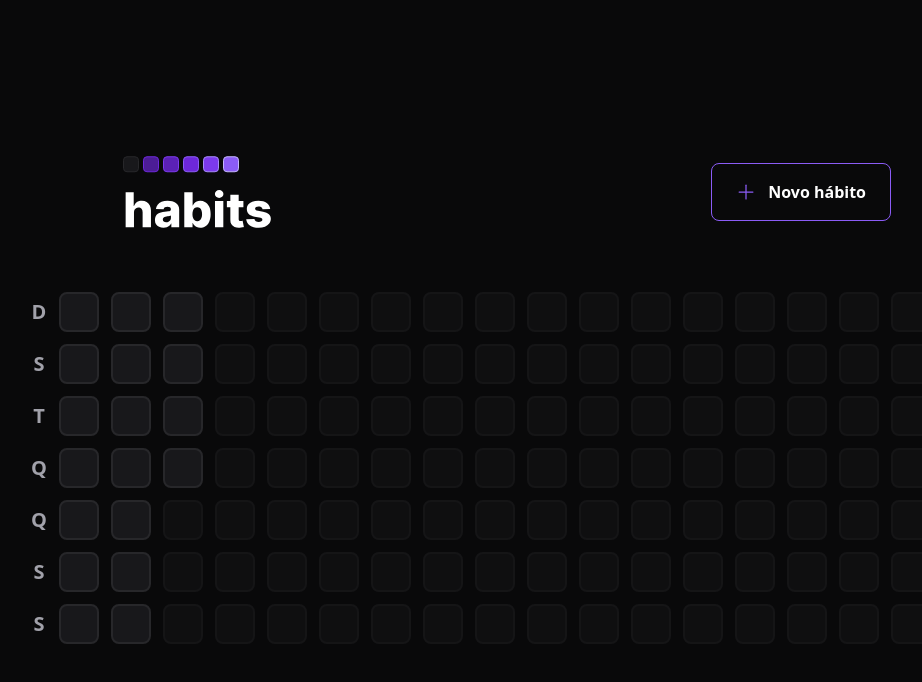
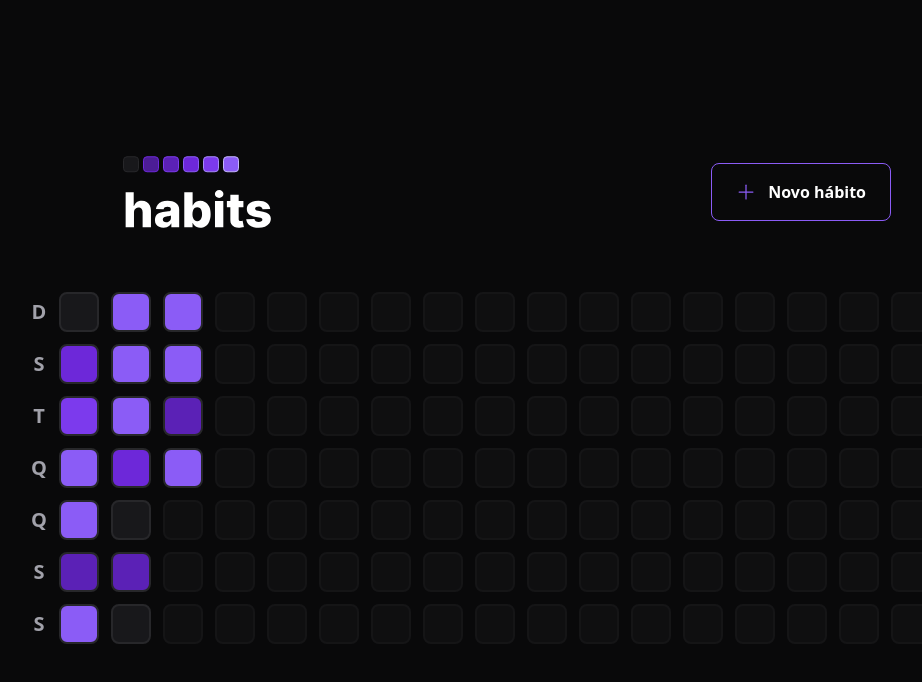
Before and after one commit to celiovjunior/habit-project, a React (Vite) app in the folder web/: page / in a window 1280 px wide. Shown: the top 682 px of the page, without its empty margins (133-1055 px from the left). Built offline with nearby package versions, Linux system fonts and the light colour scheme.

Commit message:
feat: styling different levels of progress to rendering shades of purple at the screen

```diff
--- a/web/package.json
+++ b/web/package.json
@@ -11,6 +11,7 @@
   "dependencies": {
     "@radix-ui/react-dialog": "^1.0.2",
     "@radix-ui/react-popover": "1.0.3",
+    "clsx": "^1.2.1",
     "dayjs": "^1.11.7",
     "phosphor-react": "^1.4.1",
     "react": "^18.2.0",
--- a/web/src/components/HabitDay.tsx
+++ b/web/src/components/HabitDay.tsx
@@ -1,20 +1,31 @@
 import * as Popover from '@radix-ui/react-popover';
+import clsx from 'clsx';
 import { ProgressBar } from './ProgressBar';
 
-// interface HabitDayProps {
-//   completed: number;
-// }
+interface HabitDayProps {
+  amount: number;
+  completed: number;
+}
 
-function HabitDay() {
+function HabitDay({completed, amount}: HabitDayProps) {
+  const completedPercentage = Math.round((completed / amount) * 100)
+
   return(
     <Popover.Root>
-      <Popover.Trigger className="bg-zinc-900 w-10 h-10 border-2 border-zinc-800 rounded-lg" />
+      <Popover.Trigger className={clsx('"bg-zinc-900 w-10 h-10 border-2 border-zinc-800 rounded-lg', {
+        'bg-zinc-900 border-zinc-800': completedPercentage === 0,
+        'bg-violet-900 border-violet-600': completedPercentage > 0 && completedPercentage < 20,
+        'bg-violet-800 border-violet-600': completedPercentage >= 20 && completedPercentage < 40,
+        'bg-violet-700 border-violet-500': completedPercentage >= 40 && completedPercentage < 60,
+        'bg-violet-600 border-violet-500': completedPercentage >= 60 && completedPercentage < 80,
+        'bg-violet-500 border-violet-400': completedPercentage >= 80,
+      })} />
         <Popover.Portal>
           <Popover.Content className="min-w-[320px] w-full p-6 rounded-2xl bg-zinc-900 flex flex-col">
             <span className="font-semibold text-zinc-400">quinta-feira</span>
             <span className="mt-1 font-extrabold leading-tight text-3xl">19/01</span>
 
-            <ProgressBar progress={60} />
+            <ProgressBar progress={completedPercentage} />
 
             <Popover.Arrow height={8} width={16} className="fill-zinc-900"/>
           </Popover.Content>
--- a/web/src/components/SummaryTable.tsx
+++ b/web/src/components/SummaryTable.tsx
@@ -26,7 +26,13 @@
       <div className="grid grid-rows-7 grid-flow-col gap-3">
         {
           summaryDates.map(date => {
-            return <HabitDay key={String(date)} />
+            return (
+            <HabitDay
+              key={String(date)}
+              amount={5}
+              completed={Math.round(Math.random() * 5)}
+            />
+            )
           })
         }
 
```
Also changed, not shown: 1 other file (tests, documents, lock files or other folders).
